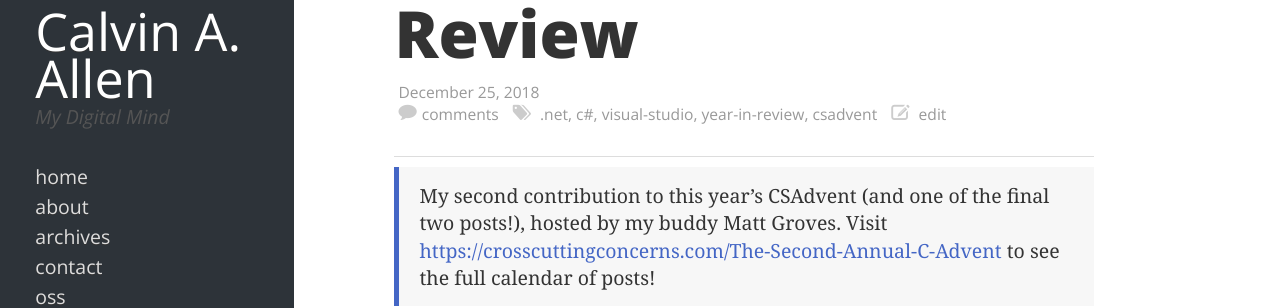
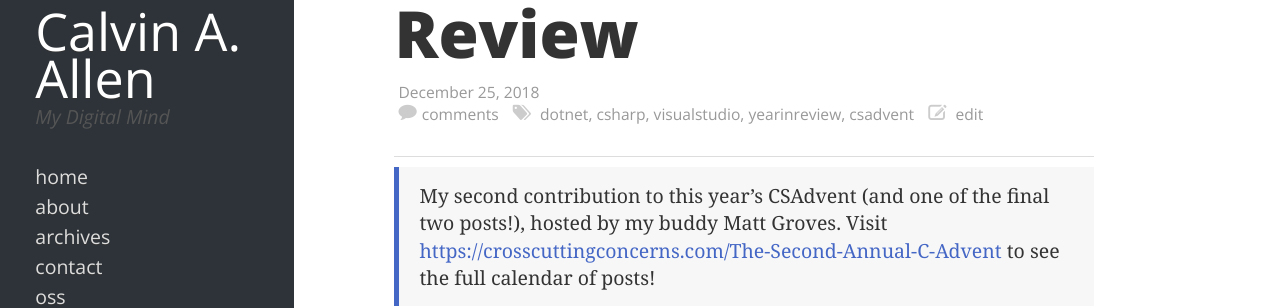
Before and after one commit to datpth19/calvinallen.net, a Jekyll site: the page built from _posts/2018/2018-12-25-csharp-net-and-visual-studio-2018-year-in-review/2018-12-25-csharp-net-and-visual-studio-2018-year-in-review.md, in a window 1280 px wide and 900 px high. Shown: the part 209-517 px from the top of the window. Built offline with Jekyll 4.4.1, drawn with Linux system fonts in a browser that asks for light colours; comment, search, counter and statistics services are not loaded.

Commit message:
Changes up tags in last post to be hashtag formattable

```diff
--- a/_posts/2018/2018-12-25-csharp-net-and-visual-studio-2018-year-in-review/2018-12-25-csharp-net-and-visual-studio-2018-year-in-review.md
+++ b/_posts/2018/2018-12-25-csharp-net-and-visual-studio-2018-year-in-review/2018-12-25-csharp-net-and-visual-studio-2018-year-in-review.md
@@ -1,6 +1,6 @@
 ---
 title: "C#, .NET, and Visual Studio - 2018 Year in Review"
-tags: [".net","c#","visual-studio","year-in-review","csadvent"]
+tags: ["dotnet","csharp","visualstudio","yearinreview","csadvent"]
 description: "Let's take a look back through 2018 to see how C#, .NET, and Visual Studio have progressed!"
 ---
 
```
